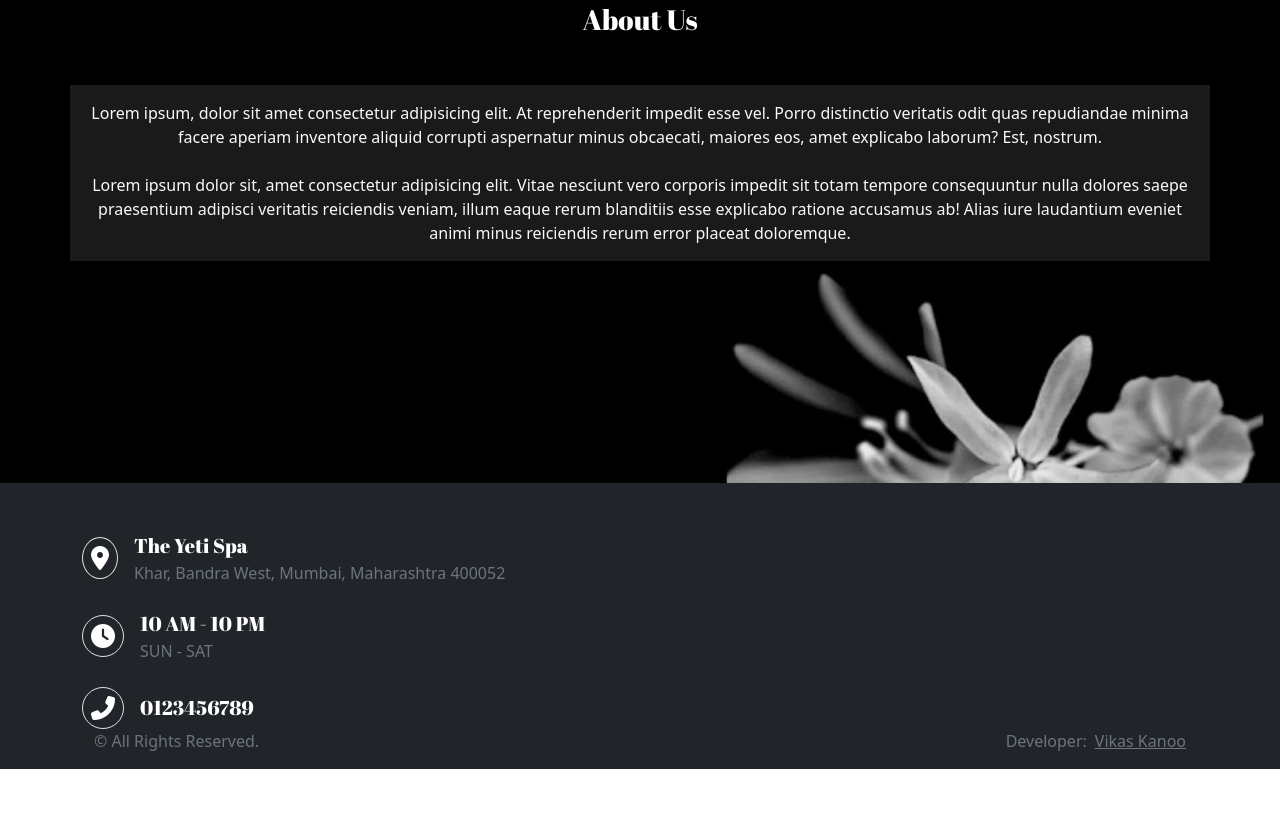
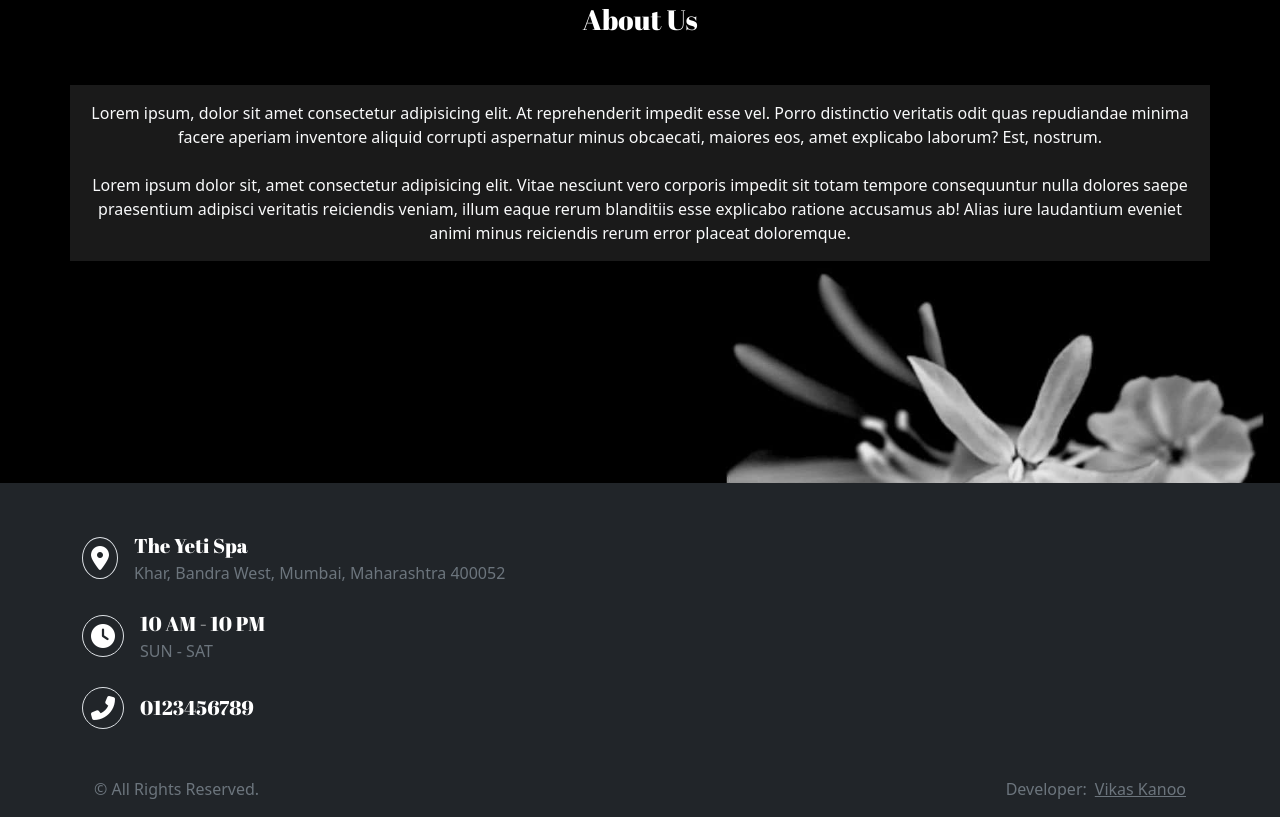
Before and after one commit to Kaminou2904/newSpasite, a plain HTML site: page index.html in a window 1280 px wide. Shown: the part 2080-2897 px from the top of the page. Before the commit the page ends 2849 px from the top, so only its background shows below. Drawn offline with nearby package versions, Linux system fonts and the light colour scheme.

Commit message:
little changes in footer

```diff
--- a/index.html
+++ b/index.html
@@ -285,7 +285,7 @@
                         </div>
                     </div>
                 </div>
-                <div class="rightsNCredit container-fluid d-flex flex-wrap justify-content-between">
+                <div class="rightsNCredit container-fluid d-flex flex-wrap justify-content-between mt-5">
                     <div class="rights text-secondary">
                         &copy; All Rights Reserved.
                     </div>
```
